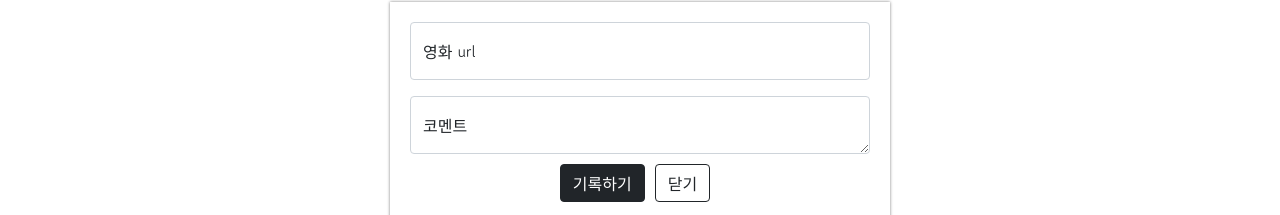
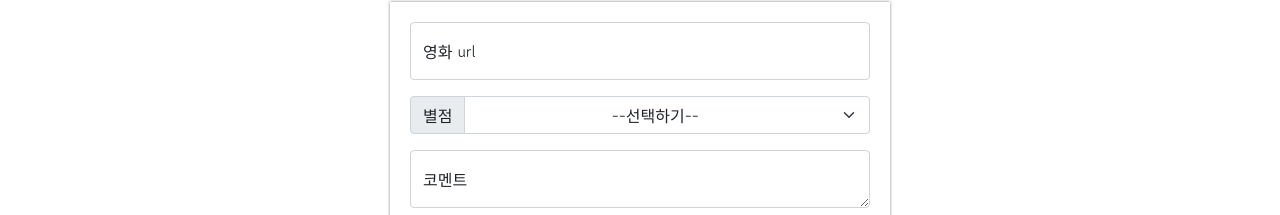
Before and after one commit to mousebox/mypage, a plain HTML site: page index.html in a window 1280 px wide. Shown: the part 268-483 px from the top of the page. Drawn offline with nearby package versions, Linux system fonts and the light colour scheme.

Commit message:
Update index.html

```diff
--- a/index.html
+++ b/index.html
@@ -12,7 +12,7 @@
         integrity="sha384-MrcW6ZMFYlzcLA8Nl+NtUVF0sA7MsXsP1UyJoMp4YLEuNSfAP+JcXn/tWtIaxVXM"
         crossorigin="anonymous"></script>
 
-    <title>스파르타코딩클럽 | 부트스트랩 연습하기</title>
+    <title>스파르타코딩클럽 | 영화 포스터</title>
     <style>
         @import url('https://fonts.googleapis.com/css2?family=Gowun+Dodum&display=swap');
 
@@ -90,6 +90,10 @@
         .mybtn>button {
             margin-right: 10px;
         }
+
+        .center {
+            text-align: center;
+        }
     </style>
 </head>
 
@@ -102,6 +106,19 @@
         <div class="form-floating mb-3">
             <input type="email" class="form-control" id="floatingInput" placeholder="name@example.com">
             <label for="floatingInput">영화 url</label>
+        </div>
+        <div>
+            <div class="input-group mb-3">
+                <label class="input-group-text" for="inputGroupSelect01">별점</label>
+                <select class="form-select" id="inputGroupSelect01">
+                  <option selected class="center">--선택하기--</option>
+                  <option value="1">⭐</option>
+                  <option value="2">⭐⭐</option>
+                  <option value="3">⭐⭐⭐</option>
+                  <option value="4">⭐⭐⭐⭐</option>
+                  <option value="5">⭐⭐⭐⭐⭐</option>
+                </select>
+              </div>
         </div>
         <div class="form-floating">
             <textarea class="form-control" placeholder="Leave a comment here" id="floatingTextarea"></textarea>
```
